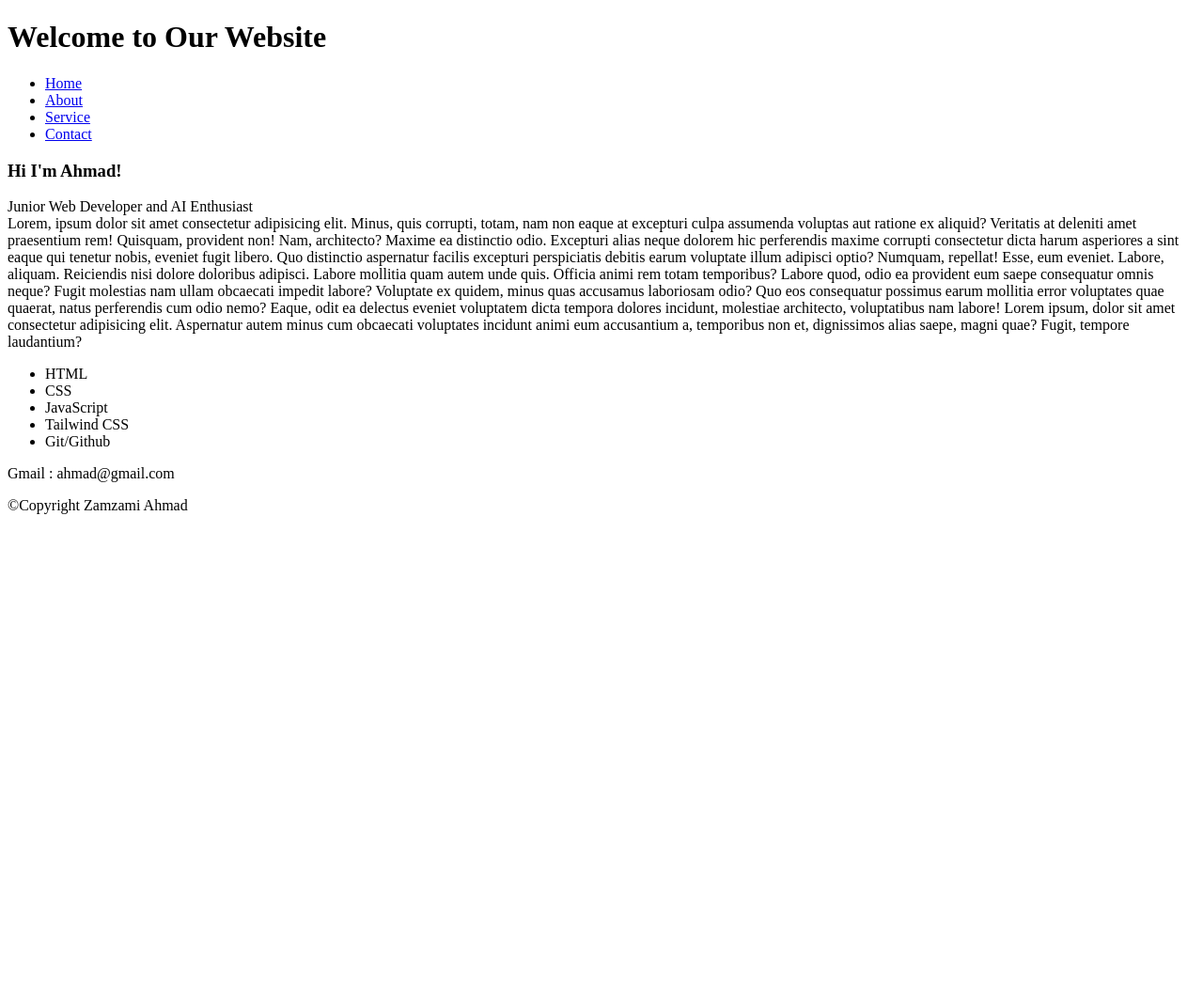
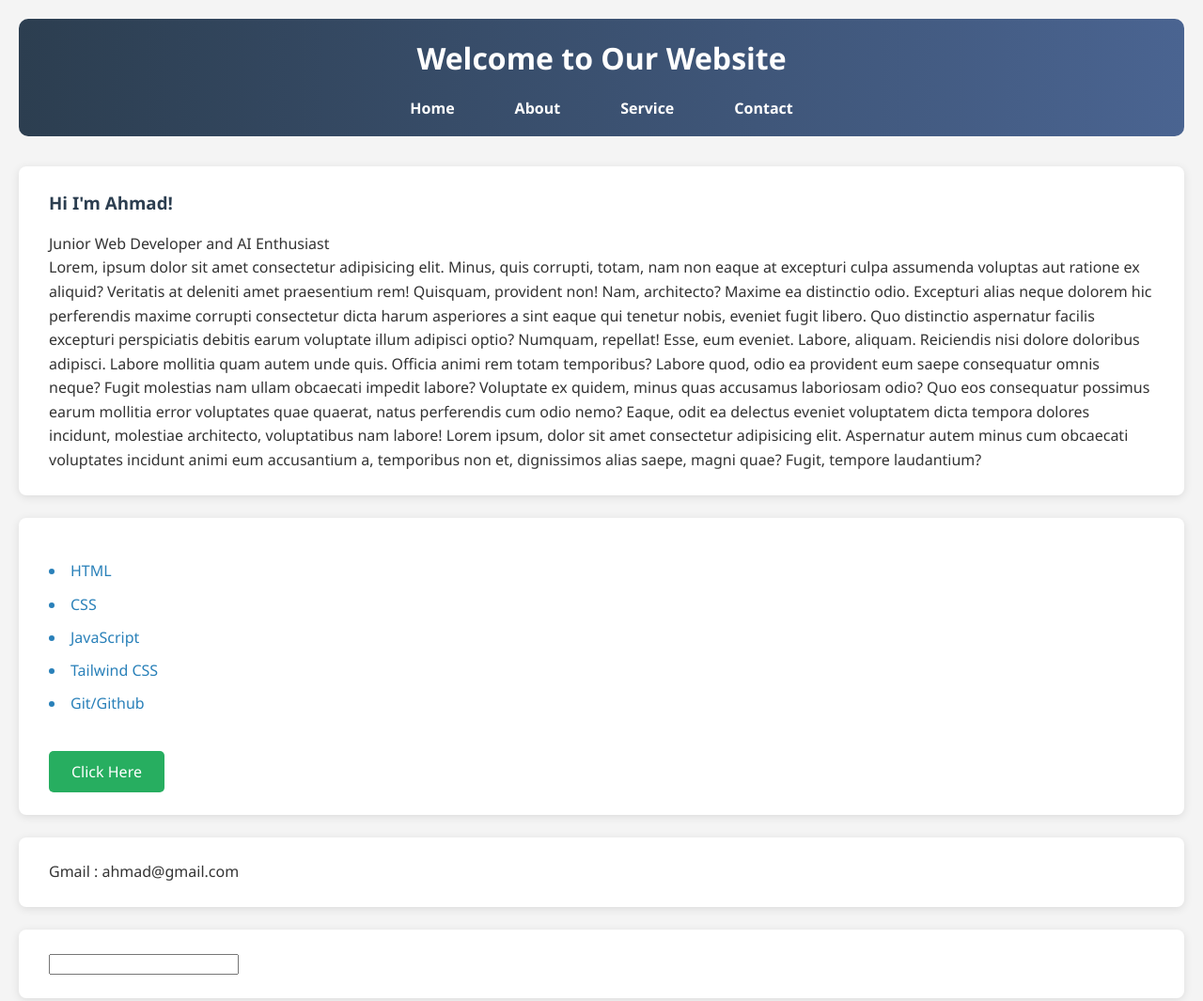
Before and after one commit to ZetSphere/Belajar_Web, a plain HTML site: page index.html in a window 1280 px wide. Shown: the top 1065 px of the page at 94% size. Before the commit the page ends 800 px from the top, so only its background shows below. Drawn offline with Linux system fonts and the light colour scheme.

Commit message:
create new folder and new file to learn css

```diff
--- /dev/null
+++ b/belajar-css/deaafrizal/style.css
@@ -0,0 +1,38 @@
+*,
+html,
+body {
+  margin: 0;
+  padding: 0;
+  font-family: Verdana, Geneva, Tahoma, sans-serif;
+}
+
+:root {
+}
+
+main {
+  background-color: #000;
+  border: 2px solid black;
+}
+
+.container {
+  background-color: antiquewhite;
+  border: 2px solid black;
+}
+
+.wrapper {
+  display: flex;
+  justify-content: center;
+  align-items: center;
+  gap: 10px;
+  width: 100vw;
+  height: 100vw;
+  background-color: cadetblue;
+  border: 2px solid black;
+}
+
+.first {
+  text-align: center;
+  border: 2px solid black;
+  margin: 10px;
+  padding: 10px;
+}
--- a/index.html
+++ b/index.html
@@ -60,11 +60,18 @@
           <li>Tailwind CSS</li>
           <li>Git/Github</li>
         </ul>
+        <button id="btn" onclick="toggleBtn()">Click Here</button>
       </section>
 
       <section id="contact">
         <p>Gmail : ahmad@gmail.com</p>
       </section>
+
+      <section>
+        <form action="">
+          <input type="text" />
+        </form>
+      </section>
     </main>
     <footer>&copy;Copyright Zamzami Ahmad</footer>
   </body>
--- a/style.css
+++ b/style.css
@@ -0,0 +1,105 @@
+/* style.css - Tugas Pertamamu */
+
+/* 1. RESET DASAR & FONT */
+* {
+  margin: 0;
+  padding: 0;
+  box-sizing: border-box;
+  font-family: "Segoe UI", Tahoma, Geneva, Verdana, sans-serif;
+}
+
+body {
+  line-height: 1.6;
+  color: #333;
+  background-color: #f4f4f4;
+  padding: 20px;
+}
+
+/* 2. STYLE HEADER & NAVBAR (LATIHAN FLEXBOX) */
+header {
+  background: linear-gradient(to right, #2c3e50, #4a6491);
+  color: white;
+  padding: 1rem 2rem;
+  border-radius: 10px;
+  margin-bottom: 2rem;
+  text-align: center;
+}
+
+/* INI YANG PENTING: FLEXBOX UNTUK NAV */
+nav ul {
+  list-style: none;
+  display: flex; /* <-- MAGIC FLEXBOX DI SINI */
+  justify-content: center;
+  gap: 2rem;
+  margin-top: 1rem;
+  flex-wrap: wrap; /* Biar responsif */
+}
+
+nav a {
+  color: white;
+  text-decoration: none;
+  font-weight: bold;
+  padding: 0.5rem 1rem;
+  border-radius: 5px;
+  transition: all 0.3s ease;
+}
+
+nav a:hover {
+  background-color: rgba(255, 255, 255, 0.2);
+  transform: translateY(-2px);
+}
+
+/* 3. STYLE ARTIKEL DAN SECTION (LATIHAN BOX MODEL) */
+article,
+section {
+  background: white;
+  padding: 1.5rem 2rem;
+  margin-bottom: 1.5rem;
+  border-radius: 8px;
+  box-shadow: 0 2px 10px rgba(0, 0, 0, 0.1);
+}
+
+h1 {
+  margin-bottom: 0.5rem;
+}
+h3 {
+  color: #2c3e50;
+  margin-bottom: 1rem;
+}
+
+/* 4. STYLE LIST DI SECTION SERVICE */
+#service ul {
+  list-style-position: inside;
+  margin: 1rem 0;
+}
+
+#service li {
+  padding: 0.3rem 0;
+  color: #2980b9;
+}
+
+/* 5. STYLE BUTTON (LATIHAN PSEUDO-CLASS) */
+button {
+  background-color: #27ae60;
+  color: white;
+  border: none;
+  padding: 0.7rem 1.5rem;
+  border-radius: 5px;
+  font-size: 1rem;
+  cursor: pointer;
+  margin-top: 1rem;
+  transition: background-color 0.3s;
+}
+
+button:hover {
+  background-color: #219653;
+}
+
+/* 6. STYLE FOOTER */
+footer {
+  text-align: center;
+  margin-top: 2rem;
+  padding: 1rem;
+  color: #7f8c8d;
+  border-top: 1px solid #ddd;
+}
```
Also changed, not shown: belajar-css/brocode/index.html (added, +12 -0 lines), belajar-css/deaafrizal/index.html (added, +33 -0 lines), belajar-css/brocode/style.css (added), 1 other file.
